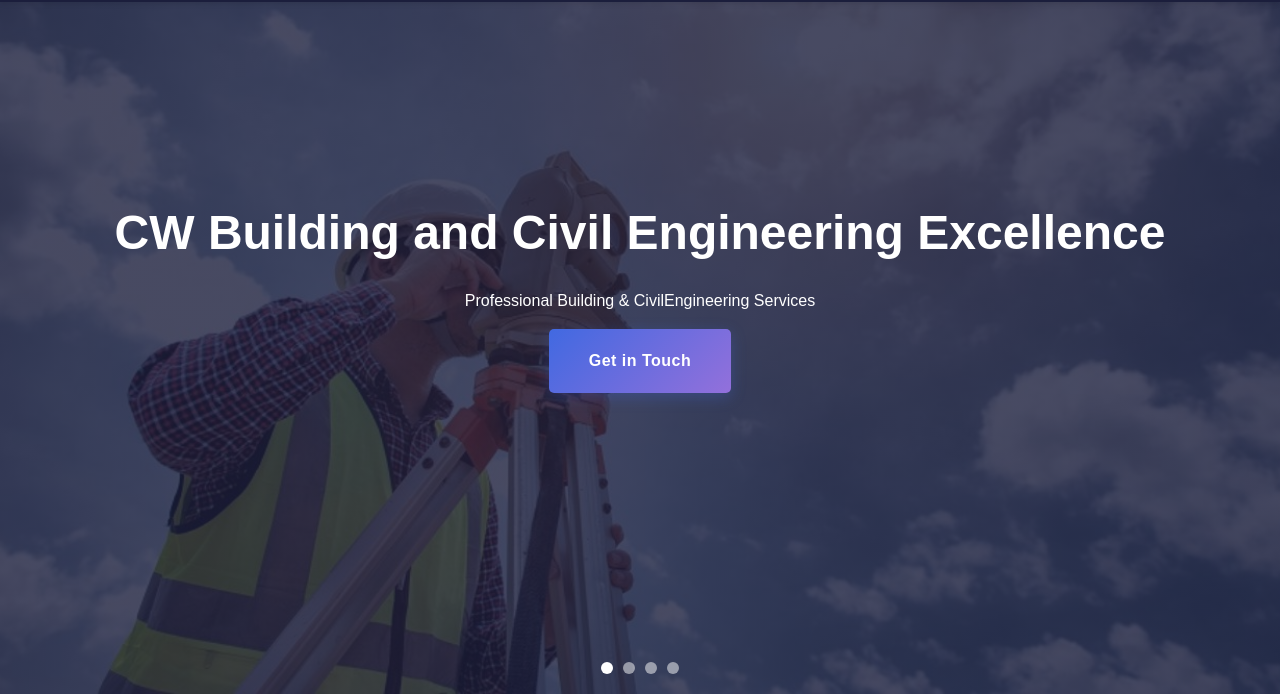
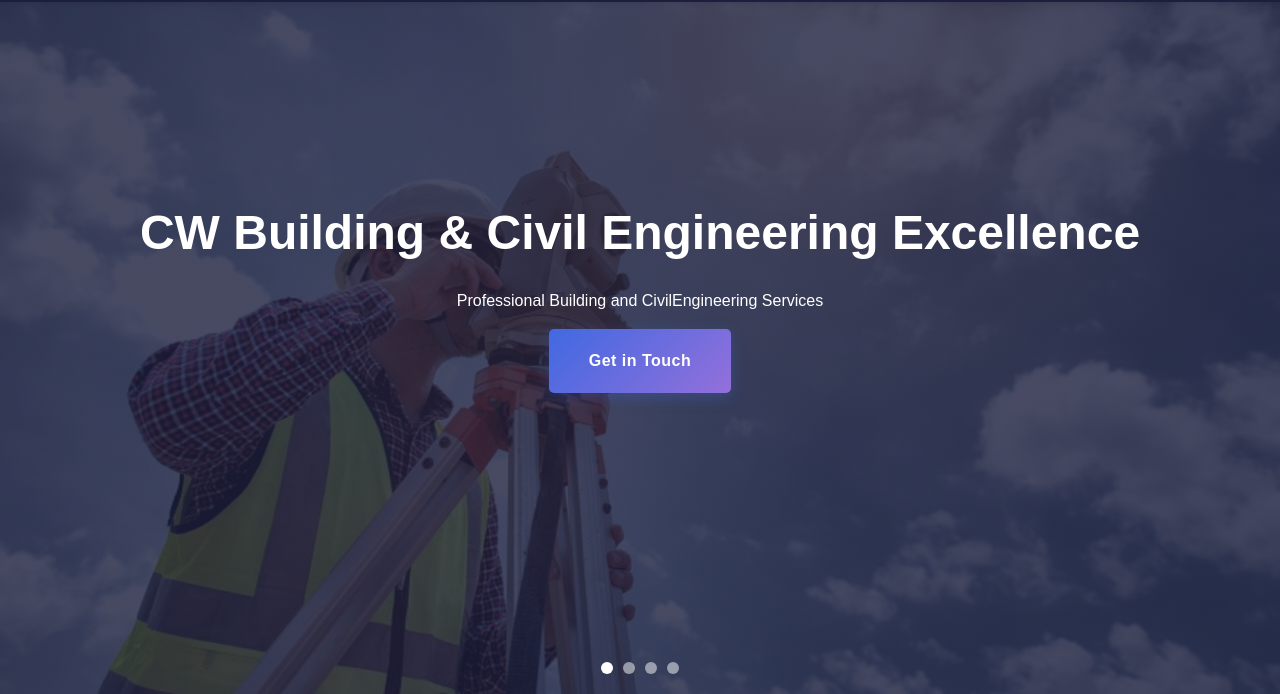
Before and after one commit to 0007Q/Luke, a plain HTML site: page index.html in a window 1280 px wide. Shown: the part 106-800 px from the top of the page. Drawn offline with Linux system fonts and the light colour scheme.

Commit message:
Third push

```diff
--- a/index.html
+++ b/index.html
@@ -49,8 +49,8 @@
         </div>
 
         <div class="hero-content">
-            <h1>CW Building and Civil Engineering Excellence</h1>
-            <p>Professional Building & CivilEngineering Services</p>
+            <h1>CW Building & Civil Engineering Excellence</h1>
+            <p>Professional Building and CivilEngineering Services</p>
             <a href="#contact" class="cta-button">Get in Touch</a>
         </div>
     </section>
```
